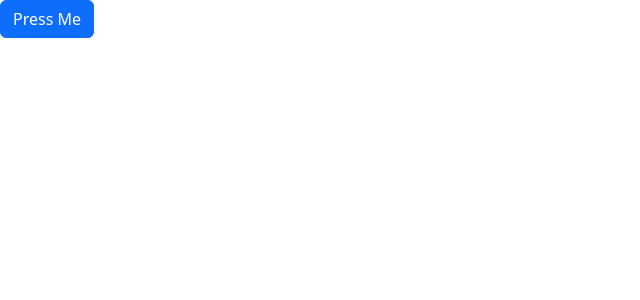
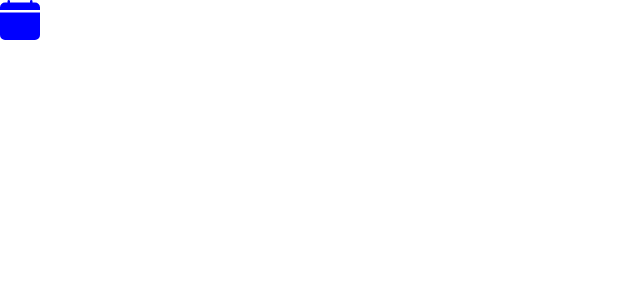
Before and after one commit to pinakpani-mukherjee/react-practice, a React (Vite) app: page / in a window 1280 px wide. Shown: the top 300 px of the page, without its empty margins (0-640 px from the left). Built offline with nearby package versions, Linux system fonts and the light colour scheme.

Commit message:
added icons

```diff
--- a/src/App.tsx
+++ b/src/App.tsx
@@ -1,23 +1,10 @@
-import { useState } from "react";
 import "./App.css";
-import Alert from "./components/Alert";
-import TestButton from "./components/TestButton";
+import { BsFillCalendarFill } from "react-icons/bs";
 
 function App() {
-  const [alertVisible, setAlertVisibility] = useState(false);
-
-  const handleButtonPress = (text: string) => {
-    console.log(text);
-    setAlertVisibility(true);
-  };
-
-  const handleDismissAlert = () => {
-    setAlertVisibility(false);
-  };
   return (
     <div>
-      {alertVisible && <Alert onClose={handleDismissAlert}>My Alert</Alert>}
-      <TestButton text="Press Me" onButtonPressed={handleButtonPress} />
+      <BsFillCalendarFill color="blue" size="40" />
     </div>
   );
 }
```
